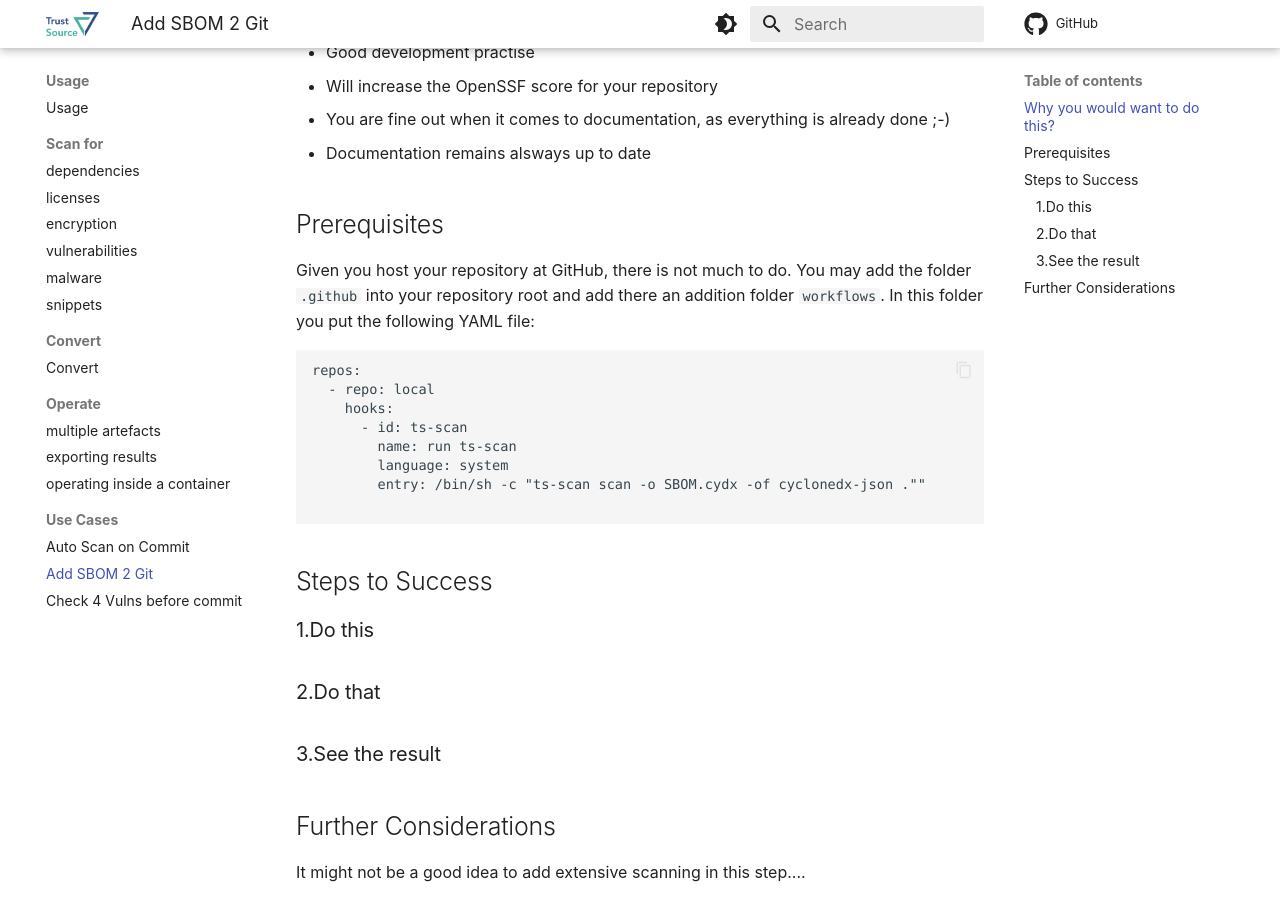
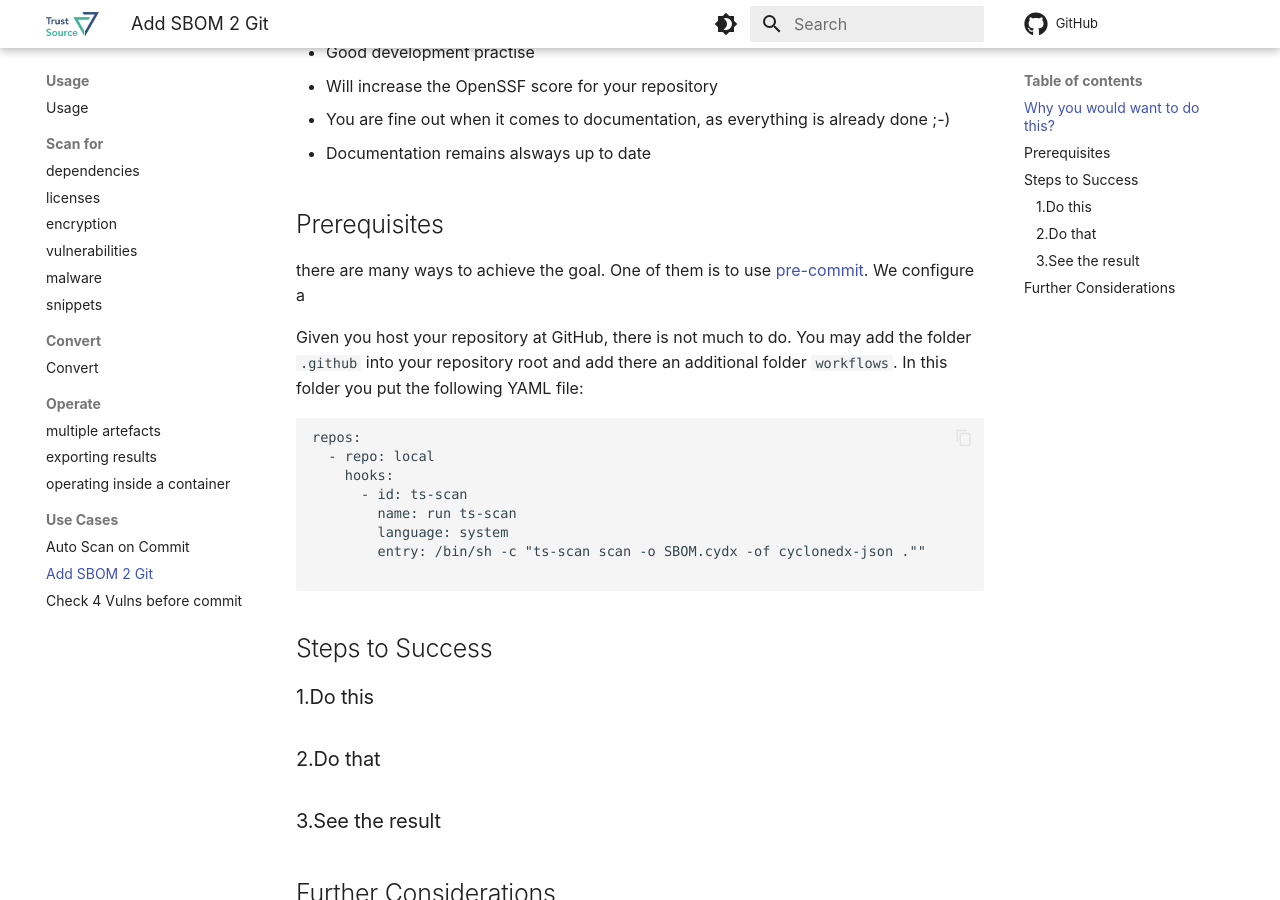
Before and after one commit to TrustSource/ts-scan, an MkDocs documentation site: the page built from docs/uc02-SBOM2Git.md, in a window 1280 px wide and 900 px high, scrolled down 433 px. Built offline with MkDocs 1.6.1 and Material for MkDocs 9.7.7, drawn with Linux system fonts in a browser that asks for light colours; comment, search, counter and statistics services are not loaded.

Commit message:
changed UC02

````diff
--- a/docs/uc02-SBOM2Git.md
+++ b/docs/uc02-SBOM2Git.md
@@ -13,7 +13,17 @@ Creating SBOMs meanwhile got sort of "***good development practise***". Thus, yo
 
 ## Prerequisites
 
-Given you host your repository at GitHub, there is not much to do. You may add the folder `.github` into your repository root and add there an addition folder `workflows`. In this folder you put the following YAML file:
+there are many ways to achieve the goal. One of them is to use [pre-commit](https://pre-commit.com). We configure a
+
+
+
+
+
+
+
+
+
+Given you host your repository at GitHub, there is not much to do. You may add the folder `.github` into your repository root and add there an additional folder `workflows`. In this folder you put the following YAML file:
 
 ```yaml
 repos:
````
Also changed, not shown: 1 other file.
